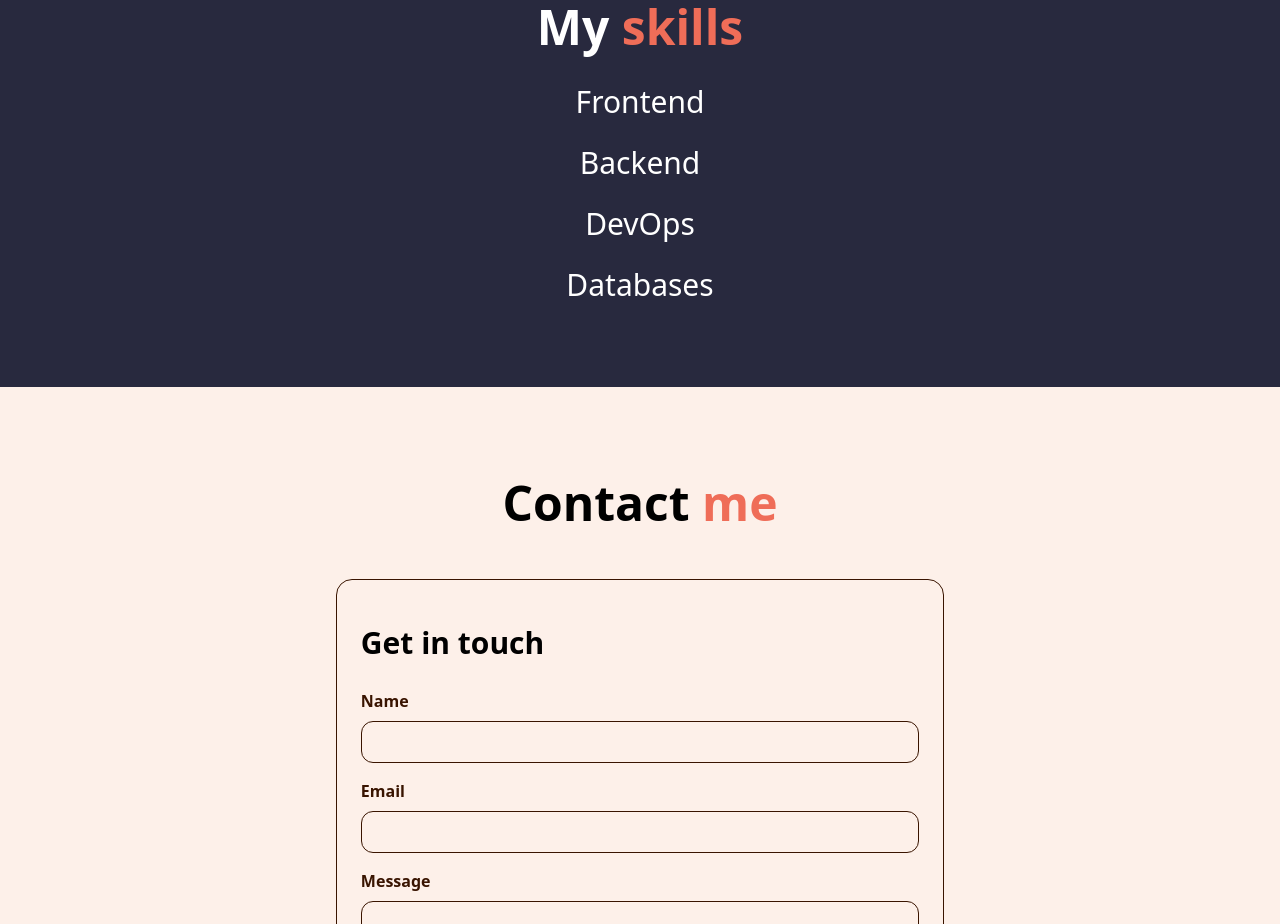
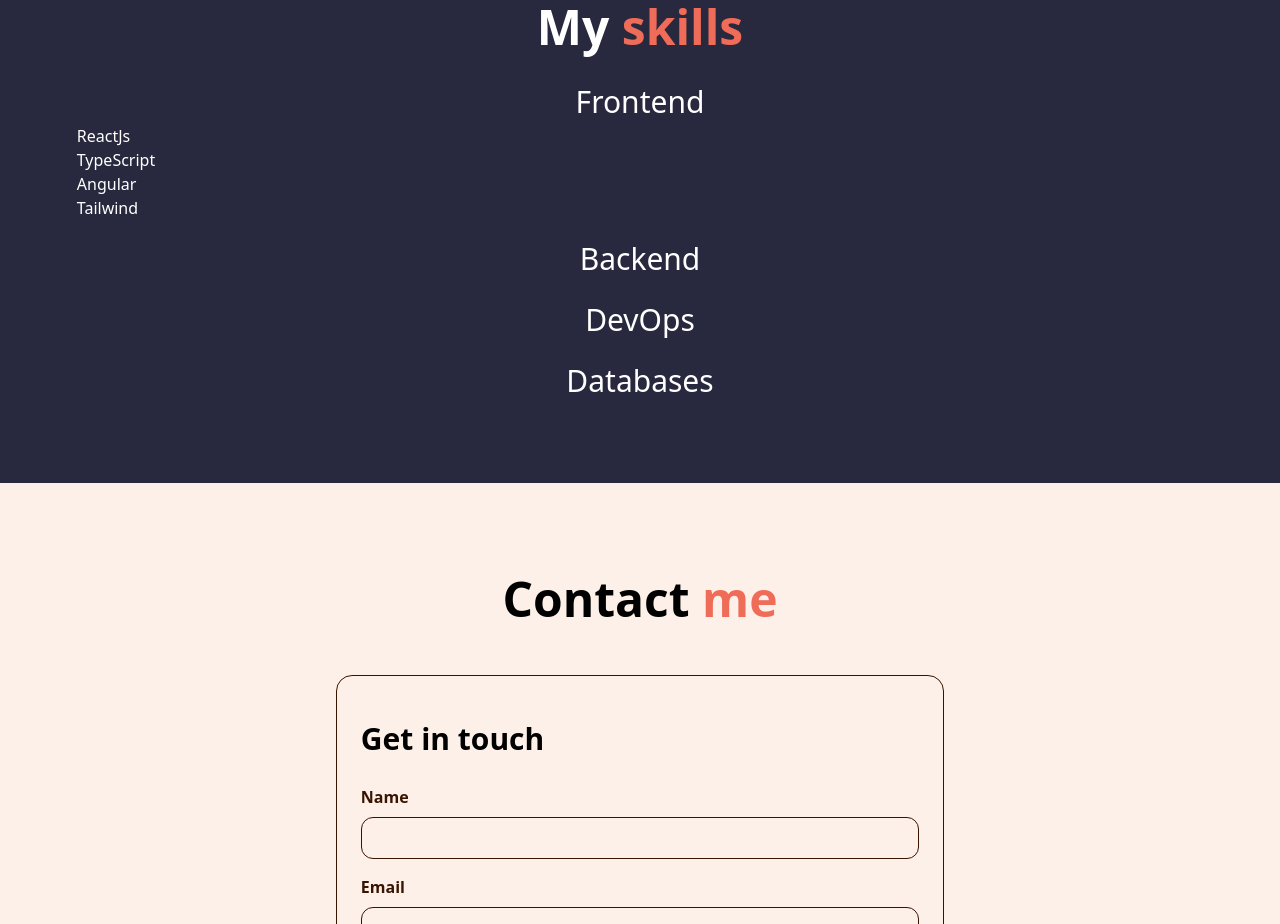
Before and after one commit to SarahOtmane/Portfolio, an Angular app: page / in a window 1280 px wide. Shown: the part 8060-8984 px from the top of the page. Built offline with nearby package versions, Linux system fonts and the light colour scheme.

Commit message:
feat: ajouter des éléments de contenu à la section skills

```diff
--- a/src/app/components/section-skills/section-skills.html
+++ b/src/app/components/section-skills/section-skills.html
@@ -2,6 +2,12 @@
     <h2 class="text-[28px] md:text-[48px] text-center font-bold">My <span class="text-orange">skills</span></h2>
 
     <p class="text-[20px] md:text-[30px] text-center mt-4">Frontend</p>
+    <div>
+        <p>ReactJs</p>
+        <p>TypeScript</p>
+        <p>Angular</p>
+        <p>Tailwind</p>
+    </div>
     <p class="text-[20px] md:text-[30px] text-center mt-4">Backend</p>
     <p class="text-[20px] md:text-[30px] text-center mt-4">DevOps</p>
     <p class="text-[20px] md:text-[30px] text-center mt-4">Databases</p>
```
